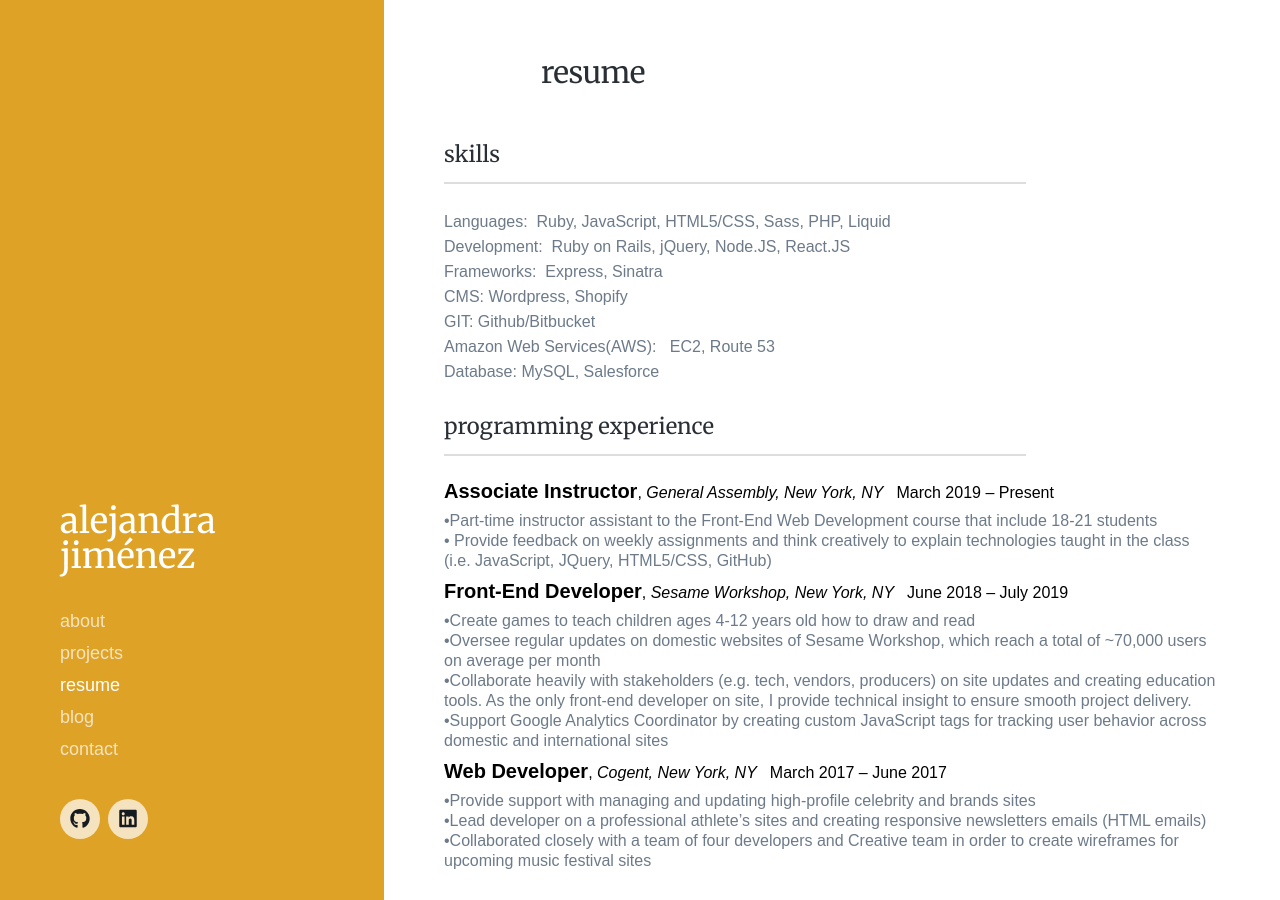
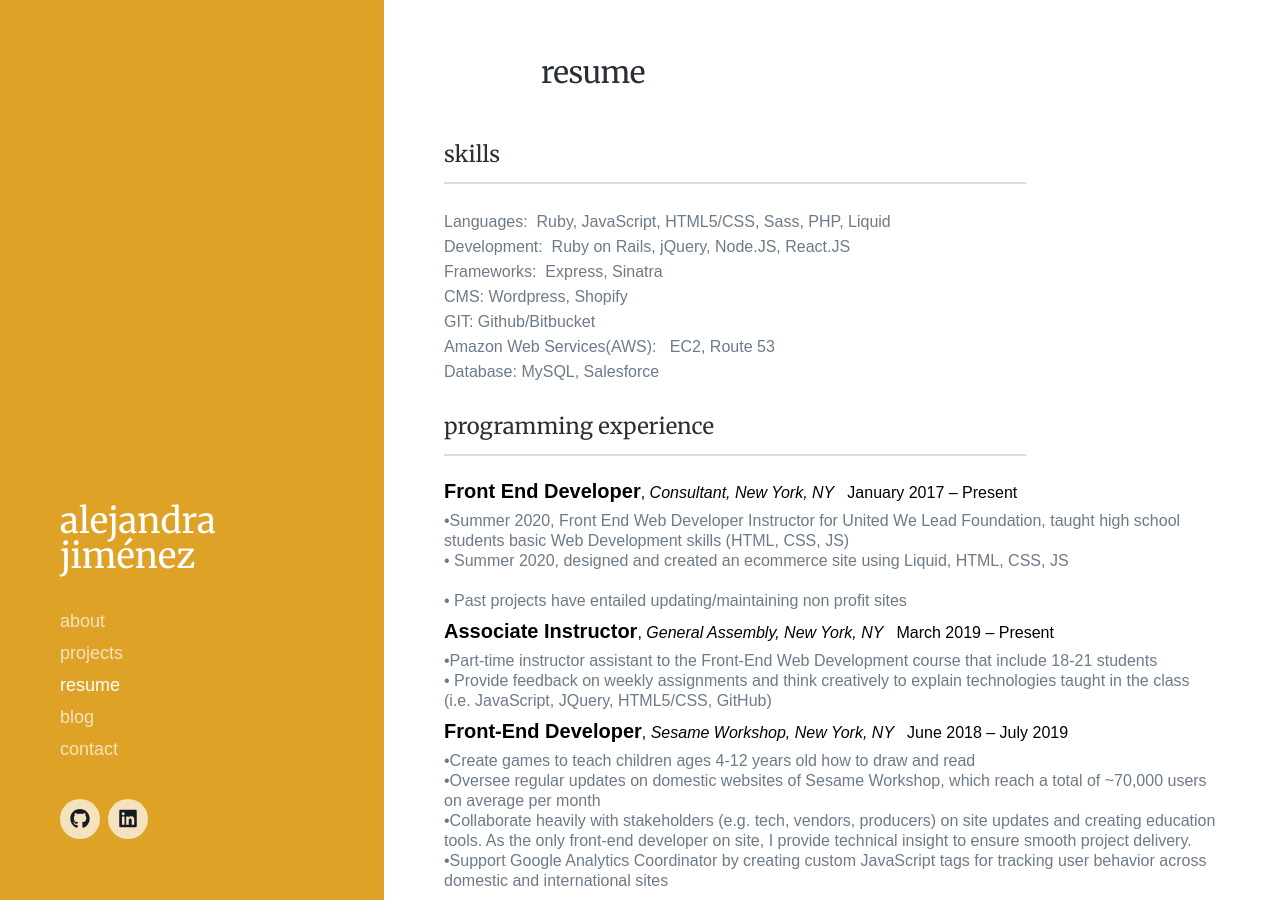
Before and after one commit to axjimenez89/alejandra, a Jekyll site: the page built from _pages/resume.md, in a window 1280 px wide and 900 px high. Built offline with Jekyll 4.4.1, drawn with Linux system fonts in a browser that asks for light colours; nearby versions of some CDN libraries; some web fonts are replaced.

Commit message:
update resume

```diff
--- a/_pages/resume.md
+++ b/_pages/resume.md
@@ -25,6 +25,20 @@
 
 <h4 class= "section-title"> programming experience </h4>
 <hr class="resume-divider">
+<div class="title-pos freelance">
+<span class="position">Front End Developer</span>,<span class="company-year"> Consultant, New York, NY </span> &nbsp; January 2017 – Present
+  </div>
+  <div class="job-details general">
+&#8226;Summer 2020, Front End Web Developer Instructor for United We Lead Foundation, taught high school students basic Web Development skills
+(HTML, CSS, JS)
+<br>
+&#8226; Summer 2020, designed and created an ecommerce site using Liquid, HTML, CSS, JS
+<br>
+<br>
+&#8226; Past projects have entailed updating/maintaining non profit sites
+<br>
+</div>
+
 <div class="title-pos">
 <span class="position">Associate Instructor</span>,<span class="company-year"> General Assembly, New York, NY </span> &nbsp; March 2019 – Present
   </div>
```
